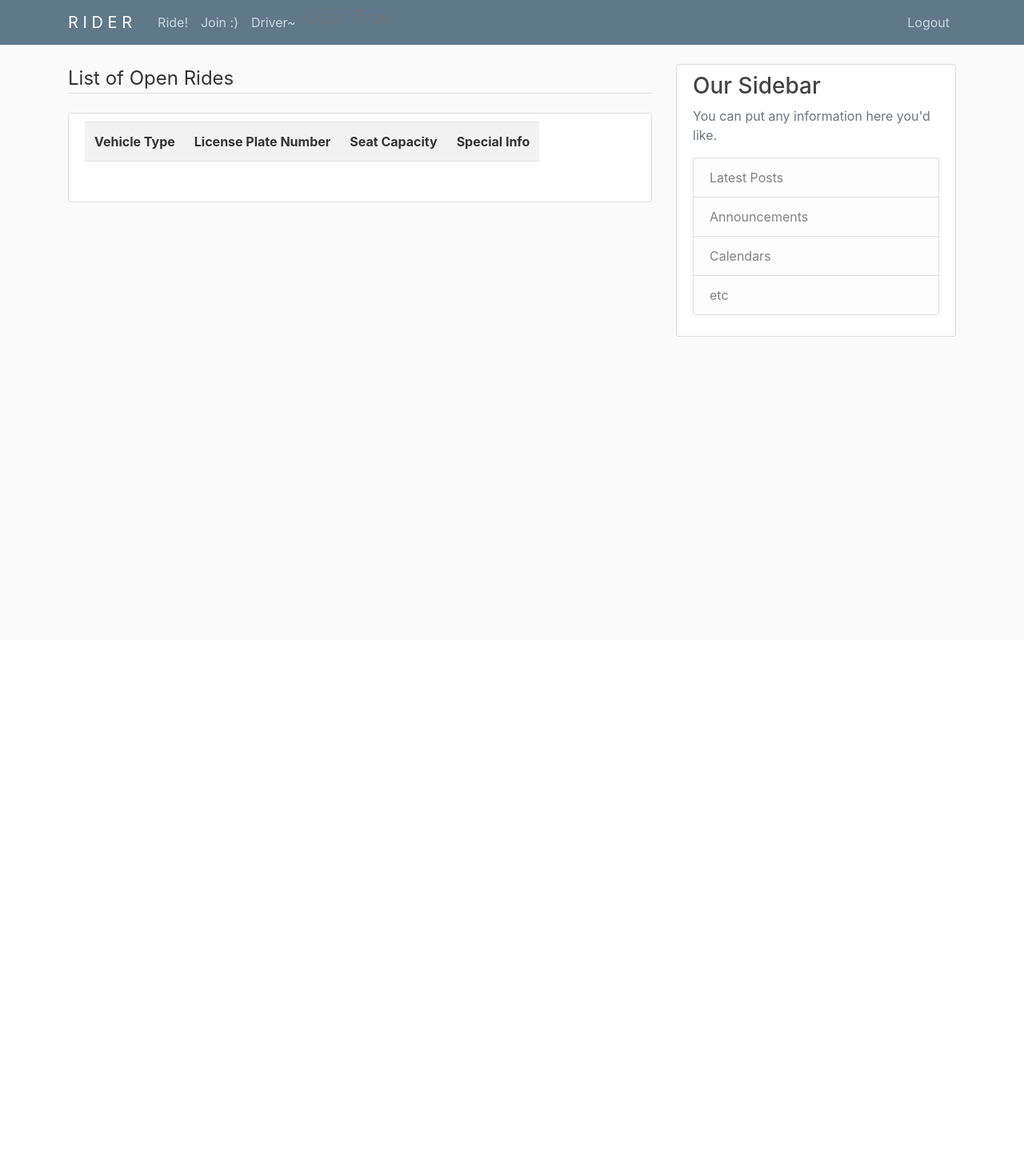
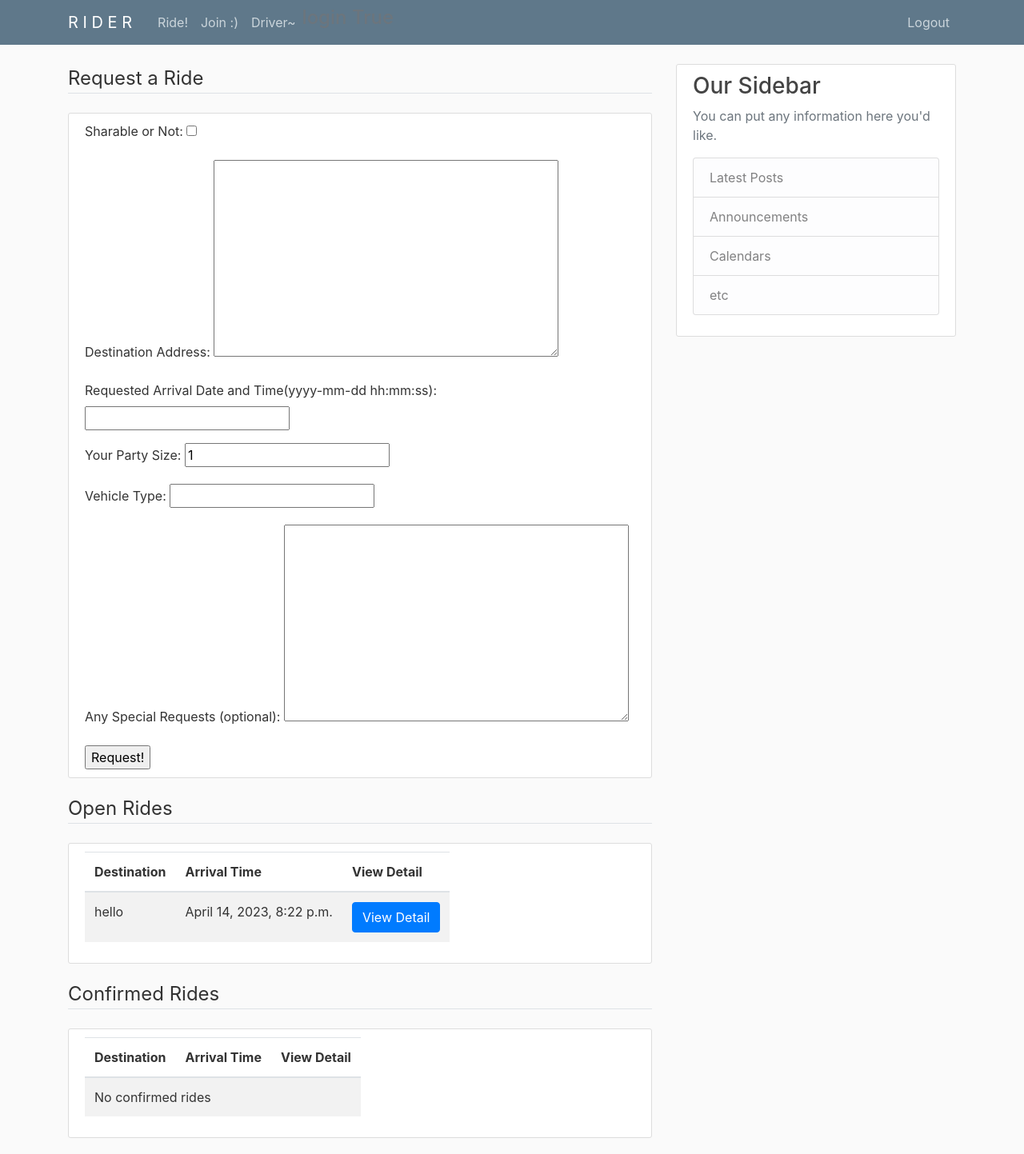
Before and after one commit to zbb2019/ride_sharing_service-WebApp, a Django app: page / in a window 1280 px wide. Shown: the whole page at 80% size. Before the commit the page ends 421 px from the top, so only its background shows below. Run offline with Django 4.2, Linux system fonts and the light colour scheme; a user stored in the database is signed in; data comes from the database, SQL or seed files in the repository; both versions use the stored data as it was after the commit; lists and menus that the app fills with data are empty; some libraries are stand-ins or nearby versions.

Commit message:
6. Done all pages

```diff
--- a/ride_sharing_service/rider/forms.py
+++ b/ride_sharing_service/rider/forms.py
@@ -22,18 +22,13 @@
                   'ownerPartySize', 'vehicleType', 'specialRequest')
         labels = {'sharableTF': 'Sharable or Not',
                   'destAddr': 'Destination Address',
-                  'reqArrvDateTime': 'Requested Arrival Date and Time',
+                  'reqArrvDateTime': 'Requested Arrival Date and Time(yyyy-mm-dd hh:mm:ss)',
                   'ownerPartySize': 'Your Party Size',
                   'vehicleType': 'Vehicle Type',
                   'specialRequest': 'Any Special Requests (optional)'}
 
 
-class SharerSearchForm(forms.ModelForm):
-    class Meta:
-        model = Order
-        fields = ('destAddr', 'reqArrvDateTime', 'reqArrvDateTime',
-                  'ownerPartySize')
-        labels = {'destAddr': 'Destination Address',
-                  'reqArrvDateTime': 'Earliest Required Arrival Date and Time',
-                  'reqArrvDateTime': 'Latest Required Arrival Date and Time',
-                  'ownerPartySize': 'Your Party Size'}
+class SharerSearchForm(forms.Form):
+    destAddr = forms.CharField(label='Destination Address')
+    reqArrvDateTimeEarly = forms.DateTimeField(label='Earliest Requested Arrival Date and Time(yyyy-mm-dd hh:mm:ss)')
+    reqArrvDateTimeLate = forms.DateTimeField(label='Latest Requested Arrival Date and Time(yyyy-mm-dd hh:mm:ss)')
--- a/ride_sharing_service/rider/templates/rider/base.html
+++ b/ride_sharing_service/rider/templates/rider/base.html
@@ -33,7 +33,7 @@
                 <div class="collapse navbar-collapse" id="navbarToggle">
                     <div class="navbar-nav mr-auto">
                         <a class="nav-item nav-link" href="{% url 'rider-home' %}">Ride!</a>
-                        <a class="nav-item nav-link" href="#">Join :)</a>
+                        <a class="nav-item nav-link" href="{% url 'rider-sharer' %}">Join :)</a>
                         <a class="nav-item nav-link" href="{% url 'rider-driver' %}">Driver~</a>
                         <h4 class="text-muted"> login {{user.is_authenticated}}</h4>
                     </div>
--- a/ride_sharing_service/rider/templates/rider/home.html
+++ b/ride_sharing_service/rider/templates/rider/home.html
@@ -1,23 +1,86 @@
 <!-- Main user page (rider viewing and requesting). -->
 {% extends 'rider/base.html' %}
 {% block content %}
-<legend class="border-bottom mb-4">List of Open Rides</legend>
+<legend class="border-bottom mb-4">Request a Ride</legend>
 <article class="media content-section">
     <div class="media-body">
+        <form method="post">
+            {% csrf_token %}
+            {{ form.as_p }}
+            <input type="submit" value="Request!">
+        </form>
+    </div>
+</article>
+<legend class="border-bottom mb-4">Open Rides</legend>
+<article class="media content-section">
+    <div class="media-body">
+        {% if open_rides is not None %}
             <table class="table table-striped table-hover table-responsive">
+                <thead>
                     <tr>
-                <th>Vehicle Type</th>
-                <th>License Plate Number</th>
-                <th>Seat Capacity</th>
-                <th>Special Info</th>
+                        <th>Destination</th>
+                        <th>Arrival Time</th>
+                        <th>View Detail</th>
                     </tr>
+                </thead>
+                <tbody>
+                    {% for ride in open_rides %}
                         <tr>
-                <td>{{ driver.vehicleType }}</td>
-                <td>{{ driver.licensePlateNumber }}</td>
-                <td>{{ driver.seatCapacity }}</td>
-                <td>{{ driver.specialInfo }}</td>
+                            <td>{{ ride.destAddr }}</td>
+                            <td>{{ ride.reqArrvDateTime }}</td>
+                            <td>
+                                <form method="get" action="/ride_details">
+                                    <input type="hidden" name="rideid" value="{{ ride.id }}">
+                                    <button type="submit" class="btn btn-primary">
+                                        View Detail
+                                    </button>
+                                </form>
+                            </td>
                         </tr>
+                    {% empty %}
+                        <tr>
+                            <td colspan="3">No open rides</td>
+                        </tr>
+                    {% endfor %}
+                </tbody>
             </table>
+        {% endif %}
+    </div>
+</article>
+<legend class="border-bottom mb-4">Confirmed Rides</legend>
+<article class="media content-section">
+    <div class="media-body">
+        {% if confirmed_rides is not None %}
+            <table class="table table-striped table-hover table-responsive">
+                <thead>
+                    <tr>
+                        <th>Destination</th>
+                        <th>Arrival Time</th>
+                        <th>View Detail</th>
+                    </tr>
+                </thead>
+                <tbody>
+                    {% for ride in confirmed_rides %}
+                        <tr>
+                            <td>{{ ride.destAddr }}</td>
+                            <td>{{ ride.reqArrvDateTime }}</td>
+                            <td>
+                                <form method="get" action="/ride_details">
+                                    <input type="hidden" name="rideid" value="{{ ride.id }}">
+                                    <button type="submit" class="btn btn-primary">
+                                        View Detail
+                                    </button>
+                                </form>
+                            </td>
+                        </tr>
+                    {% empty %}
+                        <tr>
+                            <td colspan="3">No confirmed rides</td>
+                        </tr>
+                    {% endfor %}
+                </tbody>
+            </table>
+        {% endif %}
     </div>
 </article>
 {% endblock %}
--- a/ride_sharing_service/rider/urls.py
+++ b/ride_sharing_service/rider/urls.py
@@ -15,13 +15,17 @@
     path('', views.home, name='rider-home'),
     path('home/', views.home, name='rider-home'),
 
+    # 6. ride details
+    path('ride_details', views.ride_details, name='rider-ride_details'),
+
+    # 7. sharer page ("join a ride")
+    path('sharer/', views.sharer, name='rider-sharer'),
+
     # 8. logout
     #  if logout success, redirect to login
     path('logout/', auth_views.LogoutView.as_view(next_page='login'), name='logout'),
 ]
 '''[
-    # 6. ride details
-    path('ride_details', views.ride_details, name='rider-ride_details'),
     # 7. sharer page ("join a ride")
     path('sharer', views.sharer, name='rider-sharer'),
 ]'''
--- a/ride_sharing_service/rider/views.py
+++ b/ride_sharing_service/rider/views.py
@@ -3,7 +3,7 @@
 from django.contrib.auth.forms import UserCreationForm
 from django.contrib.auth.decorators import login_required
 from .models import Driver, Order
-from .forms import DriverRegistrationForm
+from .forms import DriverRegistrationForm, OwnerOrderForm, SharerSearchForm
 # Create your views here.
 
 # 1. login (no views needed)
@@ -30,7 +30,20 @@
 @login_required
 def home(request):
     # 5. main user page after login ("Ride")
-    return render(request, 'rider/home.html')
+    if request.method == 'POST':
+        form = OwnerOrderForm(request.POST)
+        if form.is_valid():
+            print('valid!')
+            order = form.save(commit=False)
+            order.ownerID = request.user
+            order.save()
+            return redirect('/home/')
+    else:
+        form = OwnerOrderForm()
+    rides = Order.objects.filter(ownerID=request.user) | Order.objects.filter(sharerID=request.user)
+    open_rides = rides.filter(status='O')
+    confirmed_rides = rides.filter(status='C')
+    return render(request, 'rider/home.html', {'form': form, 'open_rides': open_rides, 'confirmed_rides': confirmed_rides})
 
 
 @login_required
@@ -48,6 +61,7 @@
         form = DriverRegistrationForm()
         return render(request, 'rider/driver_registration.html', {'form': form})
     else:
+    # 3. driver page
         def getOpenRides(user):
             # filter open rides for the driver
             d = Driver.objects.get(userID=user)
@@ -64,7 +78,7 @@
             return on_going_rides
         if request.method == 'GET':
             # if query string has 'open_rides' then filter open rides
-            open_rides = getOpenRides(request.user) if request.GET.get('open_rides', None) else None
+            open_rides = getOpenRides(request.user) if request.GET.get('showresults', None) else None
             ongoing_rides = getOnGoingRides(request.user)
             return render(request, 'rider/driver.html', {
                 'driver': driver,
@@ -84,10 +98,52 @@
                 ride = Order.objects.get(id=ride_id)
                 ride.status = 'P'
                 ride.save()
-            return redirect('/driver/?open_rides=true')
-        # 3. driver page
+            return redirect('/driver/?showresults=true')
         return render(request, 'rider/driver.html', {'driver': driver})
 
-# 6. ride details
-# 7. sharer page ("join a ride")
+@login_required
+def ride_details(request):
+    # 6. ride details
+    if request.method == 'GET':
+        rideid = request.GET.get('rideid', None)
+        ride = Order.objects.get(id=rideid) if rideid else None
+        if not ride:
+            return redirect('/home/')
+        role = None
+        if ride.driverID == request.user:
+            role = 'driver'
+        elif ride.ownerID == request.user:
+            role = 'owner'
+        elif ride.sharerID == request.user:
+            role = 'sharer'
+        return render(request, 'rider/ride_details.html', {'ride': ride, 'role': role})
+
+@login_required
+def sharer(request):
+    # 7. sharer page ("join a ride")
+    if request.method == 'POST':
+        form = SharerSearchForm(request.POST)
+        if form.is_valid():
+            # filter open rides
+            open_rides = Order.objects.filter(status='O', sharableTF=True, sharerID=None)
+            # filter destination
+            open_rides = open_rides.filter(destAddr=form.cleaned_data['destAddr'])
+            # filter datetime range
+            open_rides = open_rides.filter(reqArrvDateTime__range=(form.cleaned_data['reqArrvDateTimeEarly'], form.cleaned_data['reqArrvDateTimeLate']))
+            return render(request, 'rider/sharer.html', {'form': form, 'open_rides': open_rides})
+        else:
+            # joining a ride
+            ride_id = request.POST.get('ride_id', None)
+            party_size = request.POST.get('party_size', None)
+            if ride_id and party_size:
+                ride = Order.objects.get(id=ride_id)
+                ride.totalPartySize += int(party_size)
+                ride.sharerPartySize = int(party_size)
+                ride.sharerID = request.user
+                ride.save()
+                return redirect('/sharer/')
+        return redirect('/sharer/')
+    form = SharerSearchForm()
+    return render(request, 'rider/sharer.html', {'form': form})
+
 # 8. logout (no views needed)
```
Also changed, not shown: ride_sharing_service/rider/templates/rider/driver.html (+23 -3 lines), ride_sharing_service/rider/templates/rider/ride_details.html (added, +51 -0 lines), ride_sharing_service/rider/templates/rider/sharer.html (added, +63 -0 lines), ride_sharing_service/db.sqlite3. Lines whose indentation alone changed are shown as unchanged.
